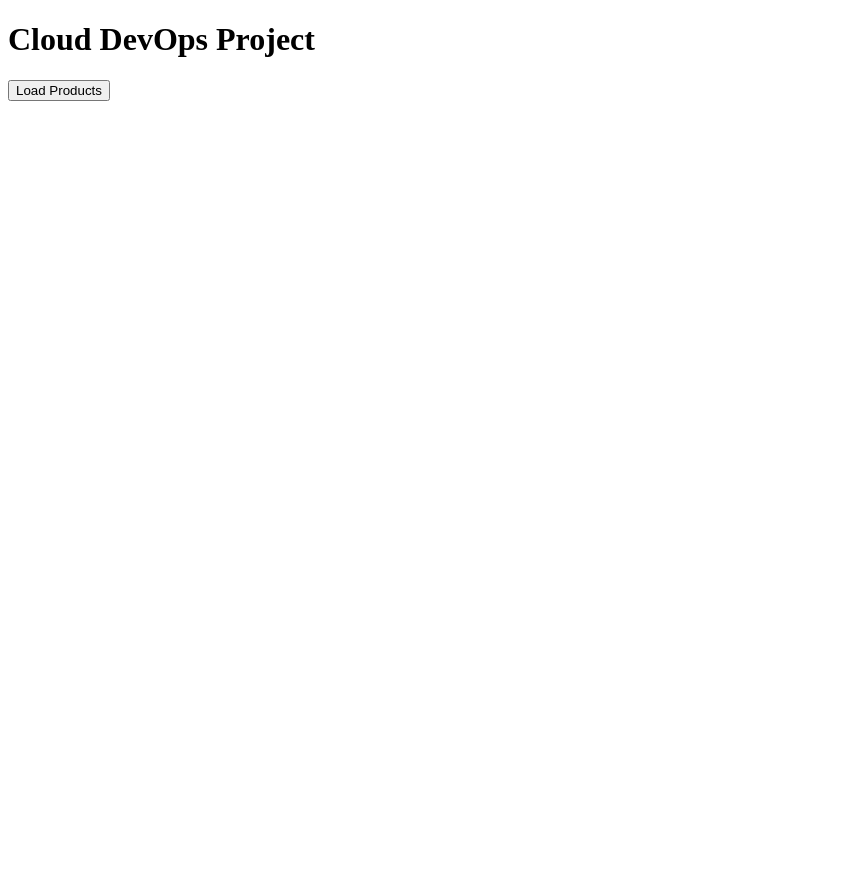
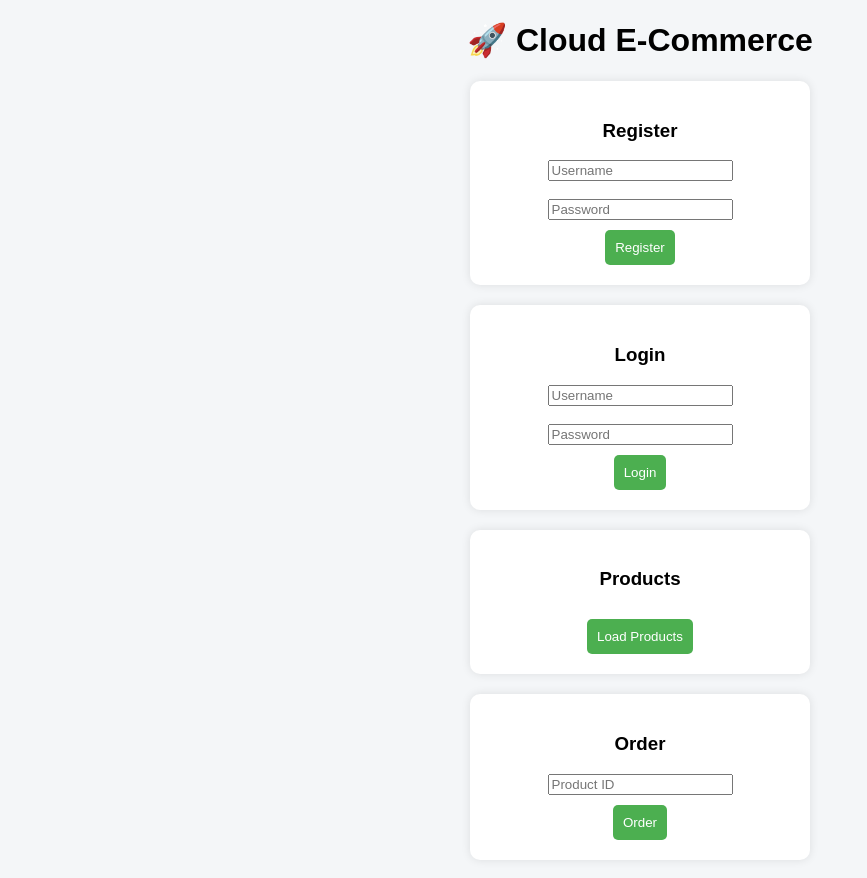
Before and after one commit to shivanshks06/ecommerce-k8s, a plain HTML site: page services/frontend/index.html in a window 1280 px wide. Shown: the whole page, without its empty margins (0-867 px from the left). Before the commit the page ends 800 px from the top, so only its background shows below. Drawn offline with Linux system fonts and the light colour scheme.

Commit message:
Revamp index.html for E-Commerce Dashboard

```diff
--- a/services/frontend/index.html
+++ b/services/frontend/index.html
@@ -1,28 +1,105 @@
 <!DOCTYPE html>
 <html>
 <head>
-  <title>E-Commerce</title>
+  <title>E-Commerce Dashboard</title>
+  <style>
+    body {
+      font-family: Arial;
+      background: #f4f6f8;
+      text-align: center;
+    }
+    .card {
+      background: white;
+      padding: 20px;
+      margin: 20px auto;
+      width: 300px;
+      border-radius: 10px;
+      box-shadow: 0 0 10px rgba(0,0,0,0.1);
+    }
+    button {
+      padding: 10px;
+      margin-top: 10px;
+      cursor: pointer;
+      background: #4CAF50;
+      color: white;
+      border: none;
+      border-radius: 5px;
+    }
+  </style>
 </head>
+
 <body>
-  <h1>Cloud DevOps Project</h1>
 
+<h1>🚀 Cloud E-Commerce</h1>
+
+<div class="card">
+  <h3>Register</h3>
+  <input id="regUser" placeholder="Username"><br><br>
+  <input id="regPass" placeholder="Password"><br>
+  <button onclick="register()">Register</button>
+</div>
+
+<div class="card">
+  <h3>Login</h3>
+  <input id="loginUser" placeholder="Username"><br><br>
+  <input id="loginPass" placeholder="Password"><br>
+  <button onclick="login()">Login</button>
+</div>
+
+<div class="card">
+  <h3>Products</h3>
   <button onclick="getProducts()">Load Products</button>
-  <ul id="products"></ul>
+  <div id="products"></div>
+</div>
 
-  <script>
-    async function getProducts() {
-      const res = await fetch("http://16.171.71.173:4001/products");
-      const data = await res.json();
+<div class="card">
+  <h3>Order</h3>
+  <input id="productId" placeholder="Product ID"><br>
+  <button onclick="placeOrder()">Order</button>
+</div>
 
-      const list = document.getElementById("products");
-      list.innerHTML = "";
+<script>
+const BASE_URL = "";
 
-      data.forEach(p => {
-        const li = document.createElement("li");
-        li.innerText = p.name + " - ₹" + p.price;
-        list.appendChild(li);
-      });
-    }
-  </script>
+async function register() {
+  const res = await fetch(BASE_URL + "/auth/register", {
+    method: "POST",
+    headers: {"Content-Type": "application/json"},
+    body: JSON.stringify({
+      username: regUser.value,
+      password: regPass.value
+    })
+  });
+  alert(await res.text());
+}
+
+async function login() {
+  const res = await fetch(BASE_URL + "/auth/login", {
+    method: "POST",
+    headers: {"Content-Type": "application/json"},
+    body: JSON.stringify({
+      username: loginUser.value,
+      password: loginPass.value
+    })
+  });
+  alert(await res.text());
+}
+
+async function getProducts() {
+  const res = await fetch(BASE_URL + "/products");
+  const data = await res.json();
+  products.innerHTML = JSON.stringify(data);
+}
+
+async function placeOrder() {
+  const res = await fetch(BASE_URL + "/order", {
+    method: "POST",
+    headers: {"Content-Type": "application/json"},
+    body: JSON.stringify({ productId: Number(productId.value) })
+  });
+  alert(await res.text());
+}
+</script>
+
 </body>
 </html>
```
